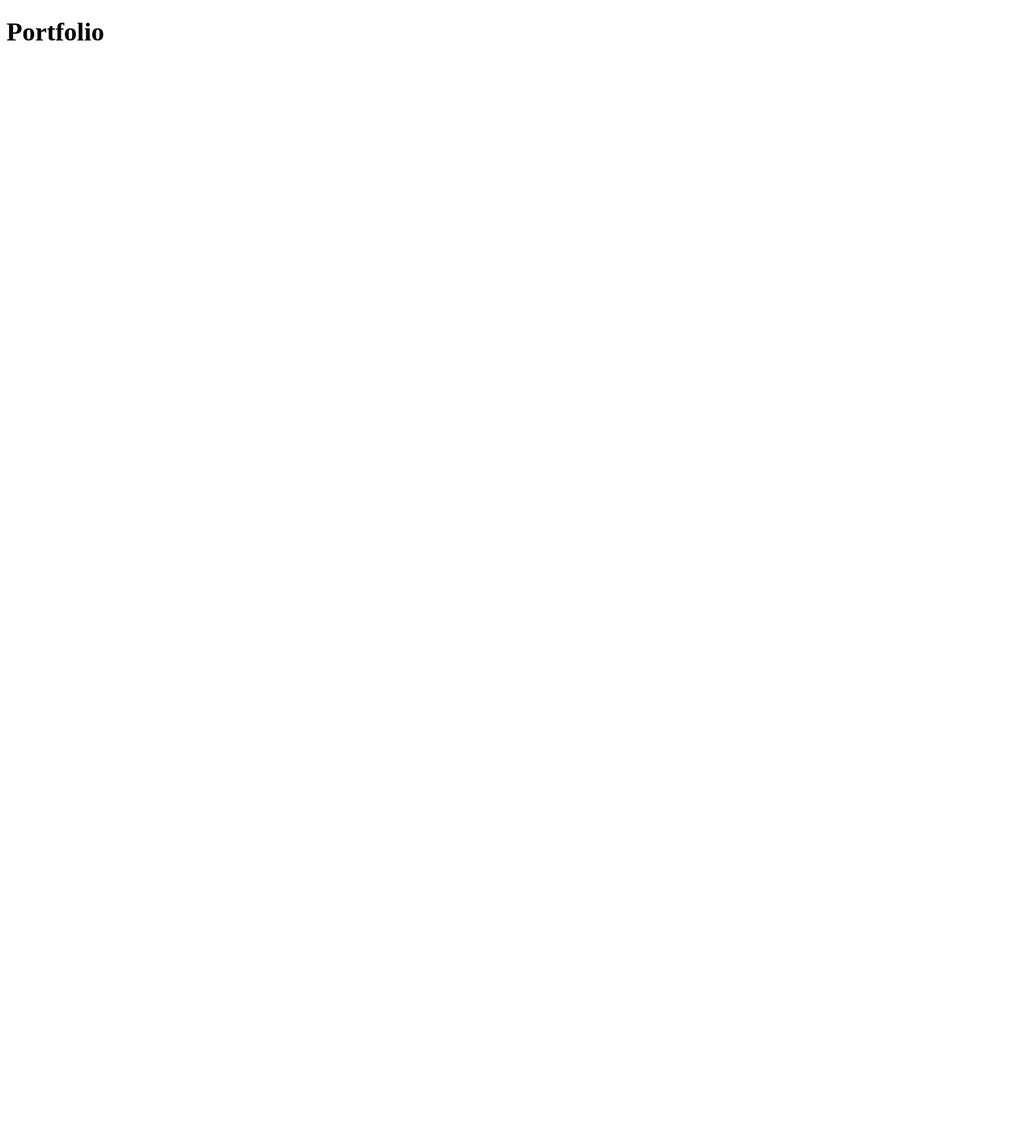
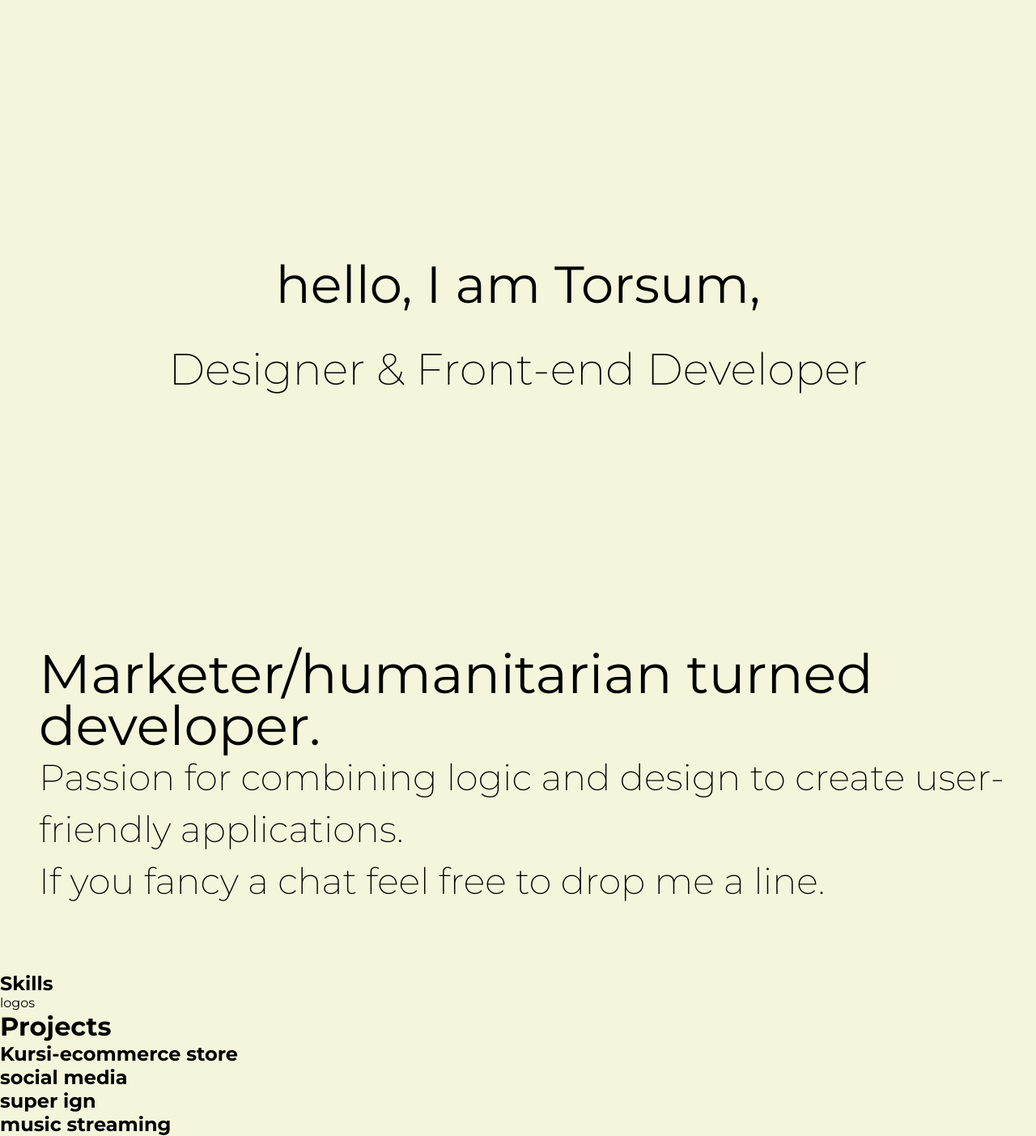
Before and after one commit to torsumkhan/portfolio, a React (Create React App) app: page / in a window 1280 px wide. Shown: the whole page at 81% size. Before the commit the page ends 800 px from the top, so only its background shows below. Built offline with nearby package versions, Linux system fonts and the light colour scheme.

Commit message:
styled about section

```diff
--- a/src/App.js
+++ b/src/App.js
@@ -1,7 +1,10 @@
+import React from "react";
+import MainSection from "./sections/MainSection";
+
 function App() {
   return (
     <div className="App">
-      <h1>Portfolio</h1>
+      <MainSection />
     </div>
   );
 }
--- /dev/null
+++ b/src/components/AboutMe.js
@@ -0,0 +1,49 @@
+import React from "react";
+import styled from "styled-components";
+import { motion } from "framer-motion";
+
+const AboutMe = () => {
+  return (
+    <StyledContainer>
+      <StyledTitle>
+        <h1>About me</h1>
+      </StyledTitle>
+      <StyledAboutDesc>
+        <h2>Marketer/humanitarian turned developer.</h2>
+        <p>
+          Passion for combining logic and design to create user-friendly
+          applications.
+        </p>
+        <p>If you fancy a chat feel free to drop me a line.</p>
+      </StyledAboutDesc>
+    </StyledContainer>
+  );
+};
+
+const StyledContainer = styled(motion.div)`
+  height: 50vh;
+  width: 100%;
+  position: relative;
+`;
+
+const StyledTitle = styled(motion.div)`
+  position: absolute;
+  top: 5%;
+  left: -15%;
+`;
+
+const StyledAboutDesc = styled(motion.div)`
+  align-items: center;
+  line-height: 4rem;
+  text-align: left;
+  font-size: 2.8rem;
+  margin-left: 3rem;
+  h2 {
+    font-weight: 400;
+  }
+  p {
+    font-weight: 200;
+  }
+`;
+
+export default AboutMe;
--- /dev/null
+++ b/src/components/Intro.js
@@ -0,0 +1,45 @@
+import React from "react";
+import styled from "styled-components";
+import { motion } from "framer-motion";
+
+const Intro = () => {
+  return (
+    <div>
+      <StyledIntro>
+        <div className="title">
+          <StyledHide>
+            <h2>hello, I am Torsum,</h2>
+          </StyledHide>
+          <StyledHide>
+            <h3>
+              Designer & <span>Front-end Developer</span>
+            </h3>
+          </StyledHide>
+        </div>
+      </StyledIntro>
+    </div>
+  );
+};
+
+const StyledIntro = styled(motion.div)`
+  min-height: 100vh;
+  display: flex;
+  text-align: center;
+  align-items: center;
+  justify-content: center;
+  padding: 5rem 10rem;
+`;
+
+const StyledHide = styled(motion.div)`
+  h2 {
+    font-size: 4rem;
+    font-weight: 400;
+  }
+  h3 {
+    margin-top: 2rem;
+    font-size: 3.4rem;
+    font-weight: 200;
+  }
+`;
+
+export default Intro;
--- /dev/null
+++ b/src/components/Projects.js
@@ -0,0 +1,23 @@
+import React from "react";
+
+const Projects = () => {
+  return (
+    <div className="projects">
+      <h1>Projects</h1>
+      <div className="project">
+        <h2>Kursi-ecommerce store</h2>
+      </div>
+      <div className="project">
+        <h2>social media</h2>
+      </div>
+      <div className="project">
+        <h2>super ign</h2>
+      </div>
+      <div className="project">
+        <h2>music streaming</h2>
+      </div>
+    </div>
+  );
+};
+
+export default Projects;
--- /dev/null
+++ b/src/components/Skills.js
@@ -0,0 +1,20 @@
+import React from "react";
+
+const Skills = () => {
+  return (
+    <div>
+      <div className="skills">
+        <div className="description">
+          <h2>Skills</h2>
+          <div className="logo-container">
+            <div className="logos">
+              <p>logos</p>
+            </div>
+          </div>
+        </div>
+      </div>
+    </div>
+  );
+};
+
+export default Skills;
--- /dev/null
+++ b/src/index.css
@@ -0,0 +1,12 @@
+@import url('https://fonts.googleapis.com/css2?family=Montserrat:wght@100;200;300;400;500;700&display=swap');
+
+*{
+    margin: 0;
+    padding: 0;
+    box-sizing: border-box;
+    font-family: 'Montserrat', sans-serif;;
+}
+
+body{
+    background: beige;
+}
--- a/src/index.js
+++ b/src/index.js
@@ -1,5 +1,6 @@
 import React from "react";
 import ReactDOM from "react-dom/client";
+import "./index.css";
 
 import App from "./App";
 
--- /dev/null
+++ b/src/sections/MainSection.js
@@ -0,0 +1,18 @@
+import React from "react";
+import Intro from "../components/Intro";
+import AboutMe from "../components/AboutMe";
+import Skills from "../components/Skills";
+import Projects from "../components/Projects";
+
+const MainSection = () => {
+  return (
+    <div>
+      <Intro />
+      <AboutMe />
+      <Skills />
+      <Projects />
+    </div>
+  );
+};
+
+export default MainSection;
```
